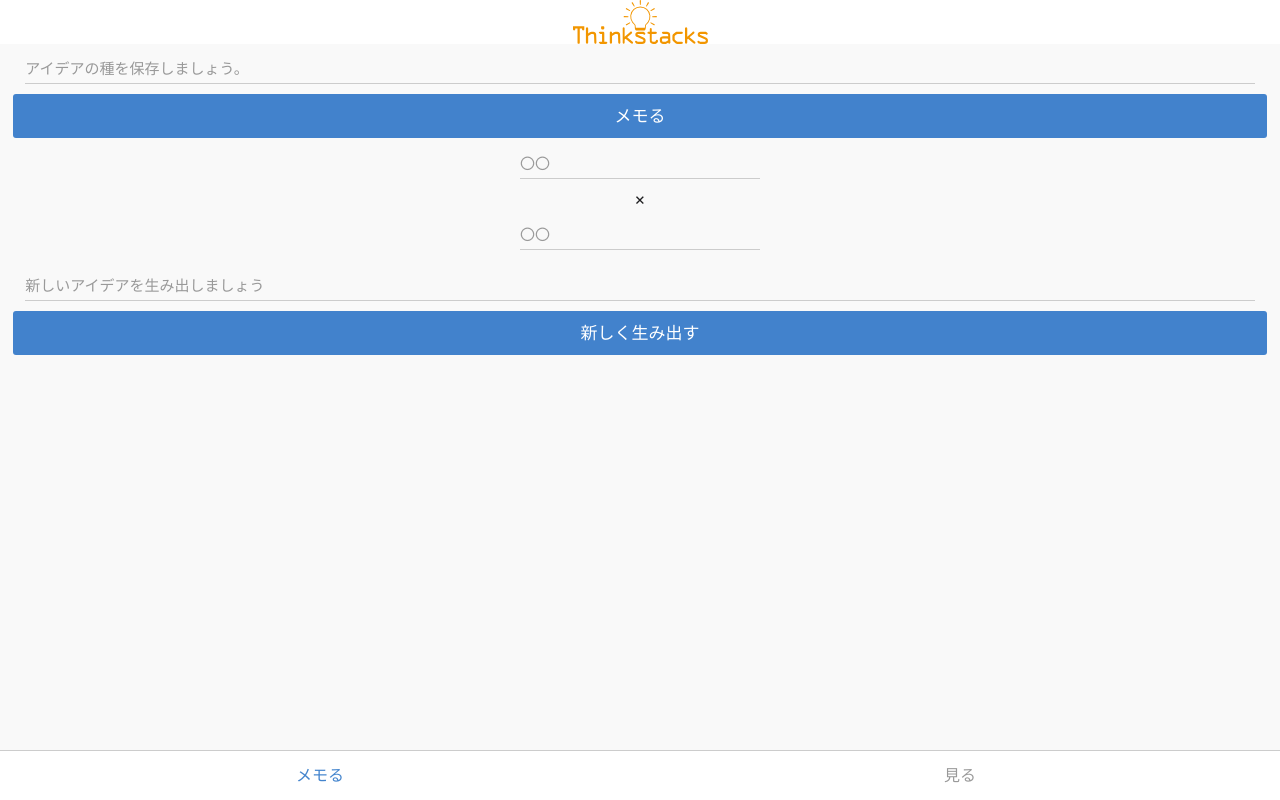
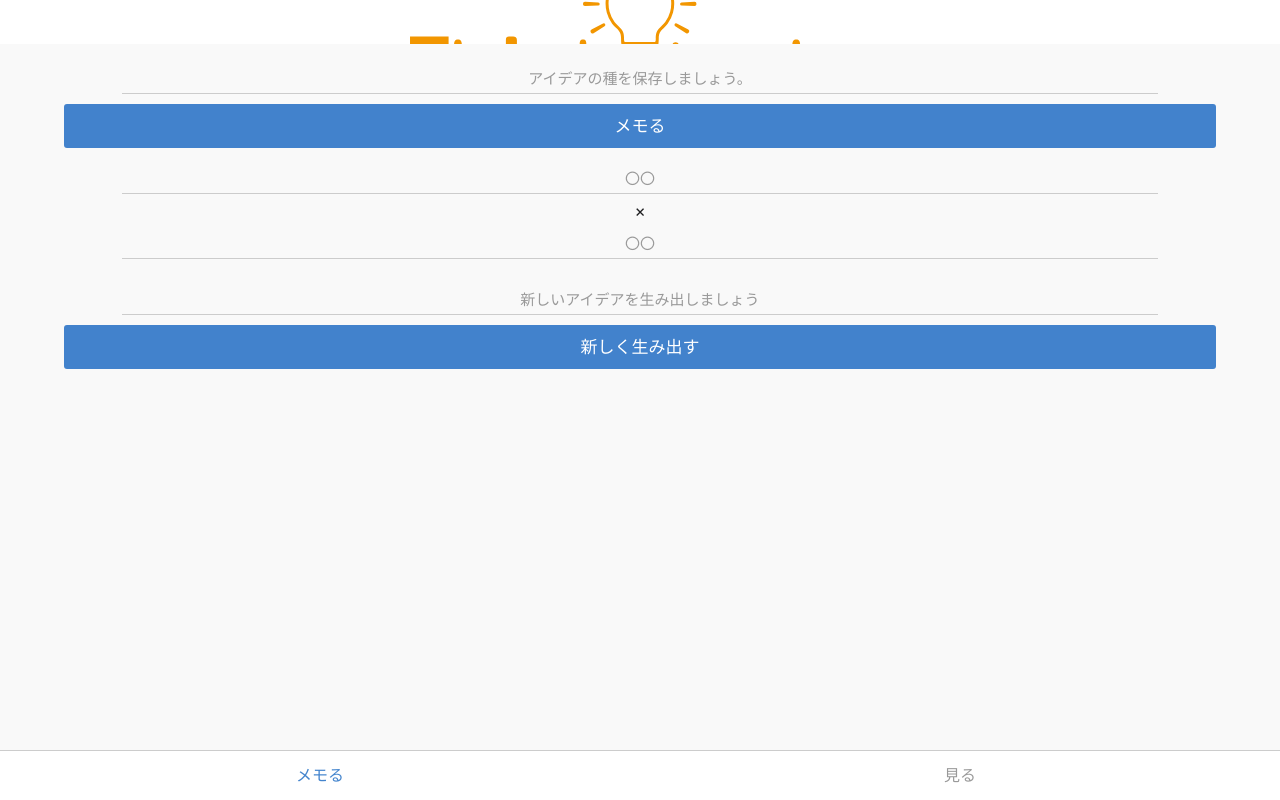
Before and after one commit to wolfria/ThinkStacks, a browser extension: page www/index.html in a window 1280 px wide. Drawn offline with Linux system fonts and the light colour scheme; no server answers; files whose address does not match are found by name.

Commit message:
コミッツ

```diff
--- a/www/css/style.css
+++ b/www/css/style.css
@@ -2,31 +2,45 @@
     background-image:url('..//img/titlelogo.svg');
     background-repeat: no-repeat;
     background-position: center;
-    background-size: contain;
+    background-size: 36%;
 }
 
 .memonano{
     display: block;
     margin: auto;
     text-align: center;
-    width: 98%;
+    width: 90%;
+    margin: 10px auto;
+}
+
+#kakezan{
+  margin: 15px auto;
+  padding: 0;
 }
 
 #output1{
     margin: 10px auto;
-    width: 98%;
+    width: 90%;
 }
 
 #output2{
     margin: 10px auto;
-    width: 98%;
+    width: 90%;
 }
 
-#kakezan{
-  margin: 10px auto;
+#kakeru{
+  margin: 7px auto;
+}
+
+input{
+  text-align: center;
+}
+
+#word1{
+  width: 90%;
   padding: 0;
 }
 
-#kakeru{
-  margin: 10px auto;
+#word2{
+  width: 90%;
 }
```
Also changed, not shown: www/components/monaca-jquery/.bower.json (added).
